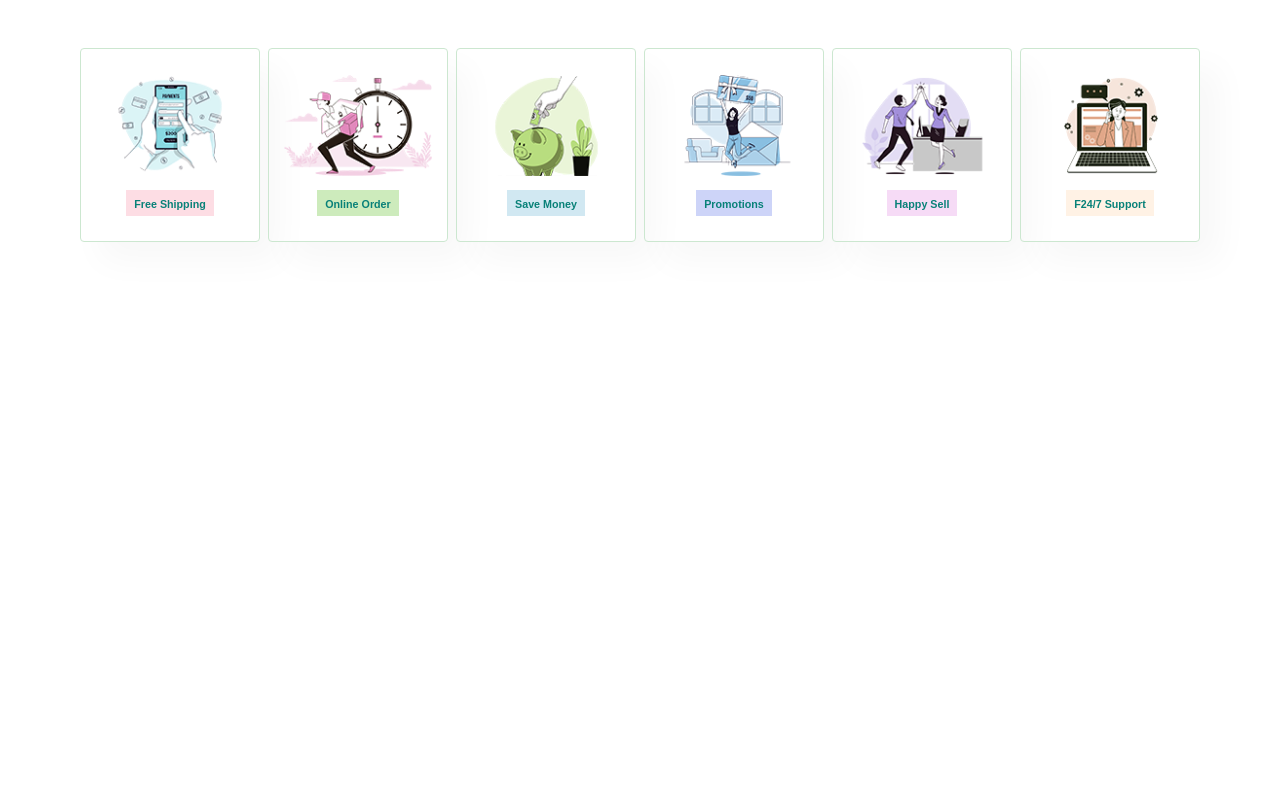
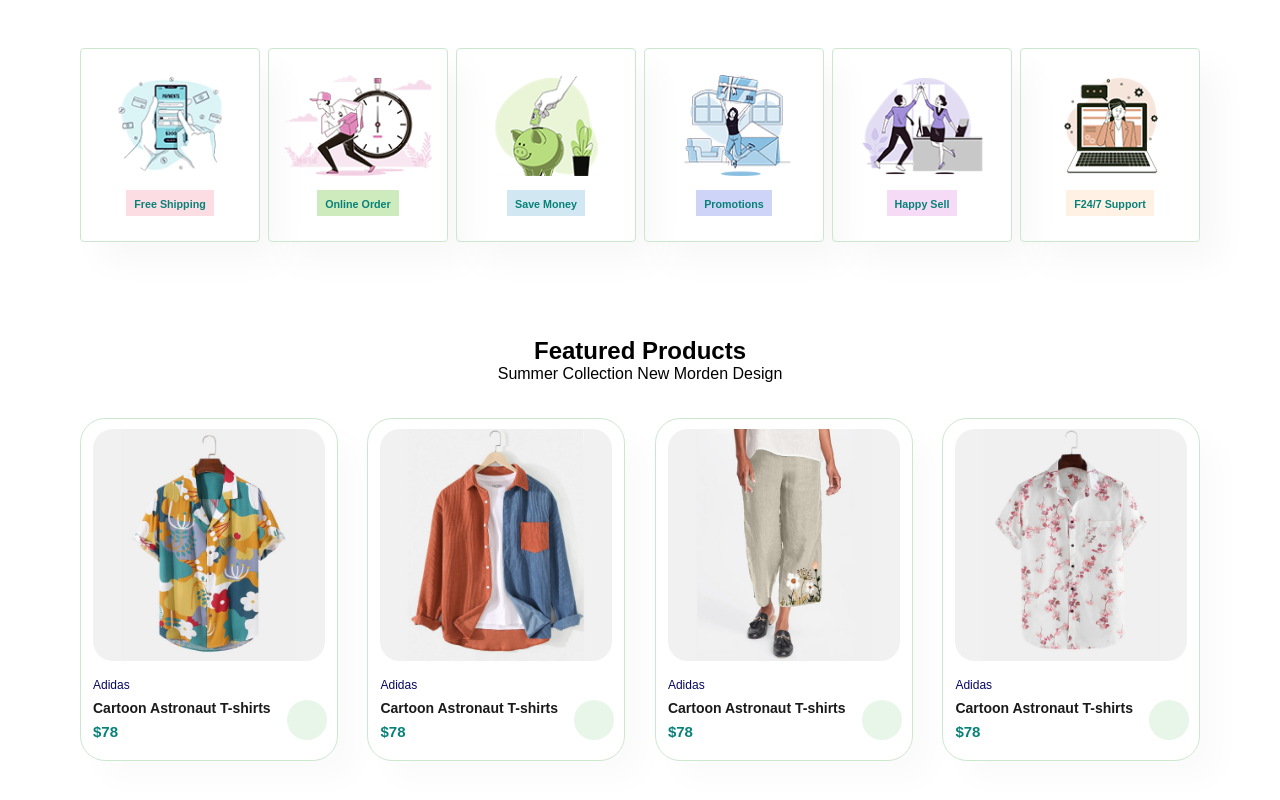
Before and after one commit to iraklikeche/e-commerce-vue.js, a Vue app: page / in a window 1280 px wide. Shown: the part 1071-1871 px from the top of the page. Before the commit the page ends 1368 px from the top, so only its background shows below. Built offline with nearby package versions, Linux system fonts and the light colour scheme.

Commit message:
Products-Component

```diff
--- a/src/components/Home.vue
+++ b/src/components/Home.vue
@@ -2,6 +2,7 @@
 import Header from "./Header.vue";
 import Hero from "./Hero.vue";
 import Feature from "./Feature.vue";
+import Products from "./Products.vue";
 </script>
 
 <template>
@@ -11,6 +12,8 @@ import Feature from "./Feature.vue";
     <Hero />
 
     <Feature />
+
+    <Products />
   </div>
 </template>
 
--- /dev/null
+++ b/src/components/Products.vue
@@ -0,0 +1,127 @@
+<template>
+  <section class="product1 section-p1">
+    <h2>Featured Products</h2>
+    <p>Summer Collection New Morden Design</p>
+    <div class="pro-container">
+      <div class="pro">
+        <img src="@/../public/img/products/f1.jpg" alt="" />
+        <div class="desc">
+          <span>Adidas</span>
+          <h5>Cartoon Astronaut T-shirts</h5>
+          <div class="star">
+            <i class="fas fa-star"></i>
+            <i class="fas fa-star"></i>
+            <i class="fas fa-star"></i>
+            <i class="fas fa-star"></i>
+            <i class="fas fa-star"></i>
+          </div>
+          <h4>$78</h4>
+        </div>
+        <a href="#"><i class="fa-solid fa-cart-shopping cart"></i></a>
+      </div>
+
+      <div class="pro">
+        <img src="@/../public/img/products/f6.jpg" alt="" />
+        <div class="desc">
+          <span>Adidas</span>
+          <h5>Cartoon Astronaut T-shirts</h5>
+
+          <h4>$78</h4>
+        </div>
+        <a href="#"><i class="fa-solid fa-cart-shopping cart"></i></a>
+      </div>
+      <div class="pro">
+        <img src="@/../public/img/products/f7.jpg" alt="" />
+        <div class="desc">
+          <span>Adidas</span>
+          <h5>Cartoon Astronaut T-shirts</h5>
+
+          <h4>$78</h4>
+        </div>
+        <a href="#"><i class="fa-solid fa-cart-shopping cart"></i></a>
+      </div>
+      <div class="pro">
+        <img src="@/../public/img/products/f4.jpg" alt="" />
+        <div class="desc">
+          <span>Adidas</span>
+          <h5>Cartoon Astronaut T-shirts</h5>
+          <h4>$78</h4>
+        </div>
+        <a href="#"><i class="fa-solid fa-cart-shopping cart"></i></a>
+      </div>
+    </div>
+  </section>
+</template>
+
+<style scoped>
+.product1 .pro-container {
+  display: flex;
+  justify-content: space-between;
+  padding-top: 20px;
+  flex-wrap: wrap;
+}
+.product1 {
+  text-align: center;
+}
+
+.product1 .pro {
+  width: 23%;
+  min-width: 250px;
+  padding: 10px 12px;
+  border: 1px solid #cce7d0;
+  border-radius: 25px;
+  cursor: pointer;
+  box-shadow: 20px 20px 30px rgba(0, 0, 0, 0.02);
+  margin: 15px 0;
+  transition: 0.2s ease;
+  position: relative;
+}
+
+.product1 .pro:hover {
+  box-shadow: 20px 20px 30px rgba(0, 0, 0, 0.06);
+}
+.product1 .pro img {
+  width: 100%;
+  border-radius: 20px;
+}
+
+.product1 .pro .desc {
+  text-align: start;
+  padding: 10px 0;
+}
+
+.product1 .pro .desc span {
+  color: #060663;
+  font-size: 12px;
+}
+
+.product1 .pro .desc h5 {
+  padding-top: 7px;
+  color: #1a1a1a;
+  font-size: 14px;
+}
+
+.product1 .pro .desc i {
+  font-size: 12px;
+  color: rgb(243, 181, 25);
+}
+
+.product1 .pro .desc h4 {
+  padding-top: 7px;
+  font-size: 15px;
+  font-weight: 700;
+  color: #088178;
+}
+
+.product1 .pro .cart {
+  width: 40px;
+  height: 40px;
+  line-height: 40px;
+  border-radius: 50px;
+  background-color: #e8f6ea;
+  color: #088178;
+  position: absolute;
+  bottom: 20px;
+  right: 10px;
+}
+</style>
```
